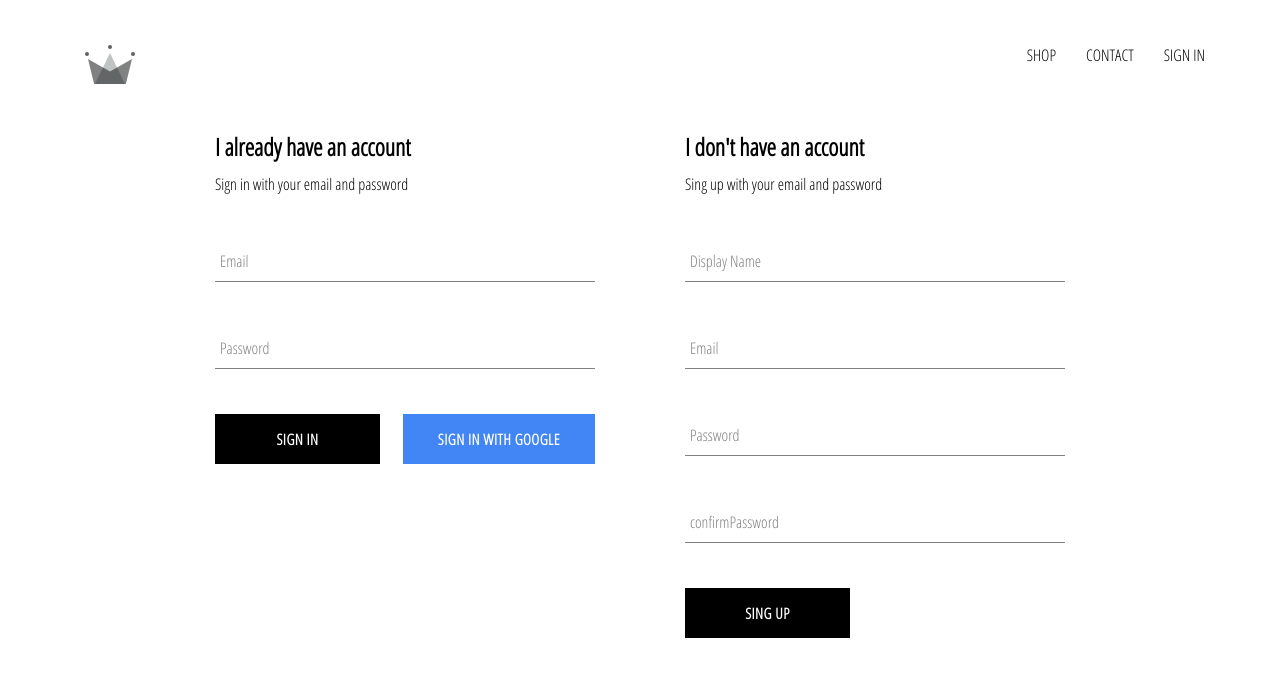
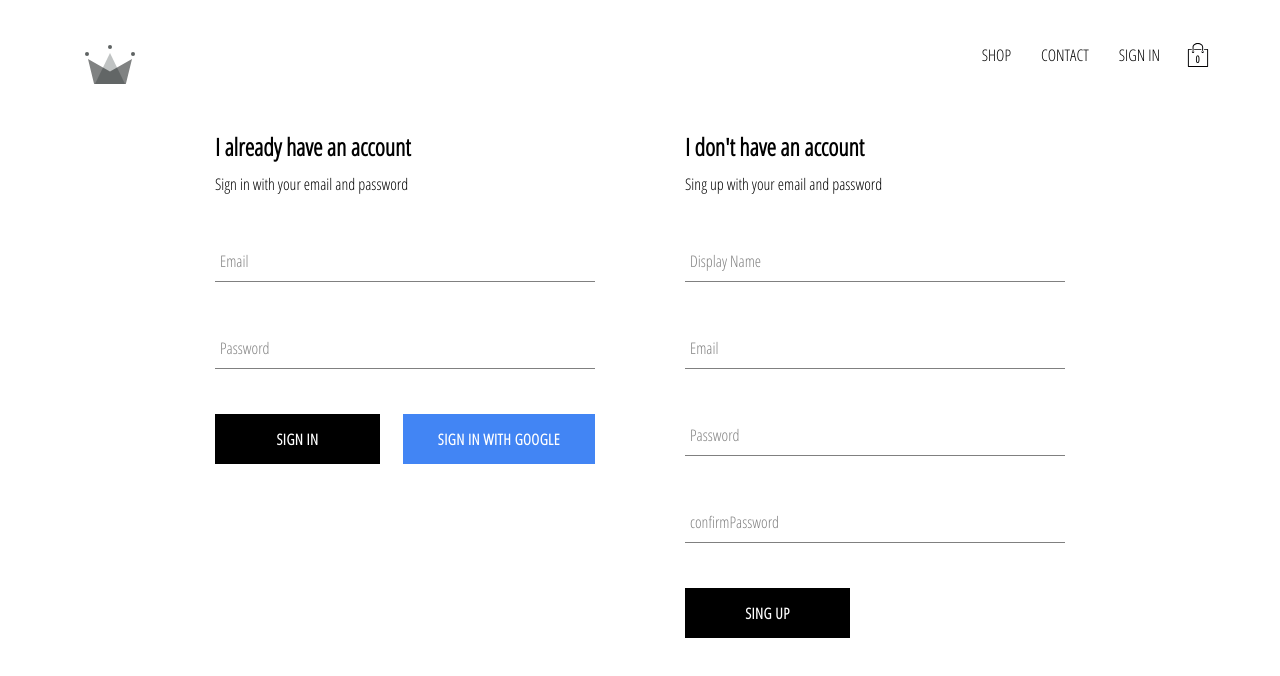
Before and after one commit to KubaJ88/react-e-commerce, a React (Create React App) app: page /signin in a window 1280 px wide. Shown: the top 676 px of the page. Built offline with nearby package versions, Linux system fonts and the light colour scheme; no server answers.

Commit message:
cart icon + cart reducer

```diff
--- /dev/null
+++ b/src/components/cart-drop-down/cart-drop-down.component.jsx
@@ -0,0 +1,15 @@
+import React from 'react';
+import CustomButton from '../custom-button/custom-button.component';
+
+import './cart-drop-down.style.scss';
+
+const CartDropdown = () => (
+
+    <div className='cart-dropdown'>
+        <div className='cart-items'/>
+        <CustomButton>GO TO CHECKOUT</CustomButton>
+    </div>
+)
+
+
+export default CartDropdown;
--- /dev/null
+++ b/src/components/cart-drop-down/cart-drop-down.style.scss
@@ -0,0 +1,25 @@
+.cart-dropdown {
+    position: absolute;
+    width: 240px;
+    height: 340px;
+    display: flex;
+    flex-direction: column;
+    padding: 20px;
+    border: 1px solid black;
+    background-color: white;
+    top: 80px;
+    right: 0;
+    z-index: 5;
+
+
+    .cart-items {
+        height: 240px;
+        display: flex;
+        flex-direction: column;
+        overflow: scroll;
+    }
+
+    button {
+        margin-top: auto;
+    }
+}
--- /dev/null
+++ b/src/components/cart-icon/cart-icon.component.jsx
@@ -0,0 +1,23 @@
+import React from 'react';
+import {connect} from 'react-redux';
+
+import {toggleCartHidden } from '../../redux/cart/cart.action';
+
+import {ReactComponent as ShoppingIcon} from '../../assets/bag.svg';
+
+import './cart-icon.styles.scss';
+
+
+const CartIcon = ({toggleCartHidden}) => (
+    <div className='cart-icon' onClick={toggleCartHidden}>
+        <ShoppingIcon className='shopping-icon'/>
+        <span className='item-count'>0</span>
+    </div>
+)
+
+
+const mapDispatchToProps = dispatch => ({
+    toggleCartHidden: () => dispatch(toggleCartHidden())
+})
+
+export default connect(null,mapDispatchToProps)(CartIcon);
--- /dev/null
+++ b/src/components/cart-icon/cart-icon.styles.scss
@@ -0,0 +1,21 @@
+.cart-icon {
+    width: 45px;
+    height: 45px;
+    position: relative;
+    display: flex;
+    align-items: center;
+    justify-content: center;
+    cursor: pointer;
+
+    .shopping-icon {
+        width: 24px;
+        height: 24px;
+    }
+
+    .item-count {
+        position: absolute;
+        font-size: 10px;
+        font-weight: bold;
+        bottom: 12px;
+    }
+}
--- a/src/components/header/header.component.jsx
+++ b/src/components/header/header.component.jsx
@@ -3,11 +3,13 @@
 import { connect } from 'react-redux';
 import { ReactComponent as Logo} from '../../assets/original.svg';
 import {auth} from '../../firebase/firebase.utils';
+import CartIcon from '../cart-icon/cart-icon.component';
+import CartDropdown from '../cart-drop-down/cart-drop-down.component';
 import "./header.style.scss";
 
 
 
-const Header = ({currentUser}) => (
+const Header = ({currentUser , hidden}) => (
     <div className='header'>
         <Link to='/' className='logo-container'>
         <Logo className='logo'/>
@@ -25,17 +27,21 @@
                 :
                 <Link className='option'to='/signin'>SIGN IN</Link>
             }
+            <CartIcon/>
 
 
         </div>
-
+        {hidden ? null :
+        <CartDropdown />
+        }
     </div>
 
 
 )
 
-const mapStateToProps = (state) => ({
-    currentUser: state.user.currentUser
+const mapStateToProps = ({user: {currentUser}, cart: {hidden}}) => ({
+    currentUser,
+    hidden
 })
 
 export default connect(mapStateToProps)(Header);
--- /dev/null
+++ b/src/redux/cart/cart.action.js
@@ -0,0 +1,7 @@
+import {CartActionTypes} from './cart.types';
+
+export const toggleCartHidden = () => ({
+
+    type:CartActionTypes.TOGGLE_CART_HIDDEN
+
+})
--- /dev/null
+++ b/src/redux/cart/cart.reducer.js
@@ -0,0 +1,22 @@
+import {CartActionTypes} from './cart.types';
+
+const INITIAL_STATE = {
+    hidden: true
+};
+
+
+const cartReducer = (state = INITIAL_STATE, action) => {
+    switch(action.type) {
+        case CartActionTypes.TOGGLE_CART_HIDDEN:
+            return {
+                ...state,
+                hidden: !state.hidden
+            }
+
+        default:
+            return state;
+    }
+}
+
+
+export default cartReducer
--- /dev/null
+++ b/src/redux/cart/cart.types.js
@@ -0,0 +1,4 @@
+export const CartActionTypes = {
+
+    TOGGLE_CART_HIDDEN: 'TOGGLE_CART_HIDDEN'
+}
--- a/src/redux/root-reducer.js
+++ b/src/redux/root-reducer.js
@@ -1,8 +1,11 @@
 import  {combineReducers} from 'redux';
 
 import userReducer from './user/user.reducer';
+import cartReducer from './cart/cart.reducer';
+
 
 
 export default combineReducers( {
-    user: userReducer
+    user: userReducer,
+    cart: cartReducer
 });
```
Also changed, not shown: src/assets/bag.svg (added).
